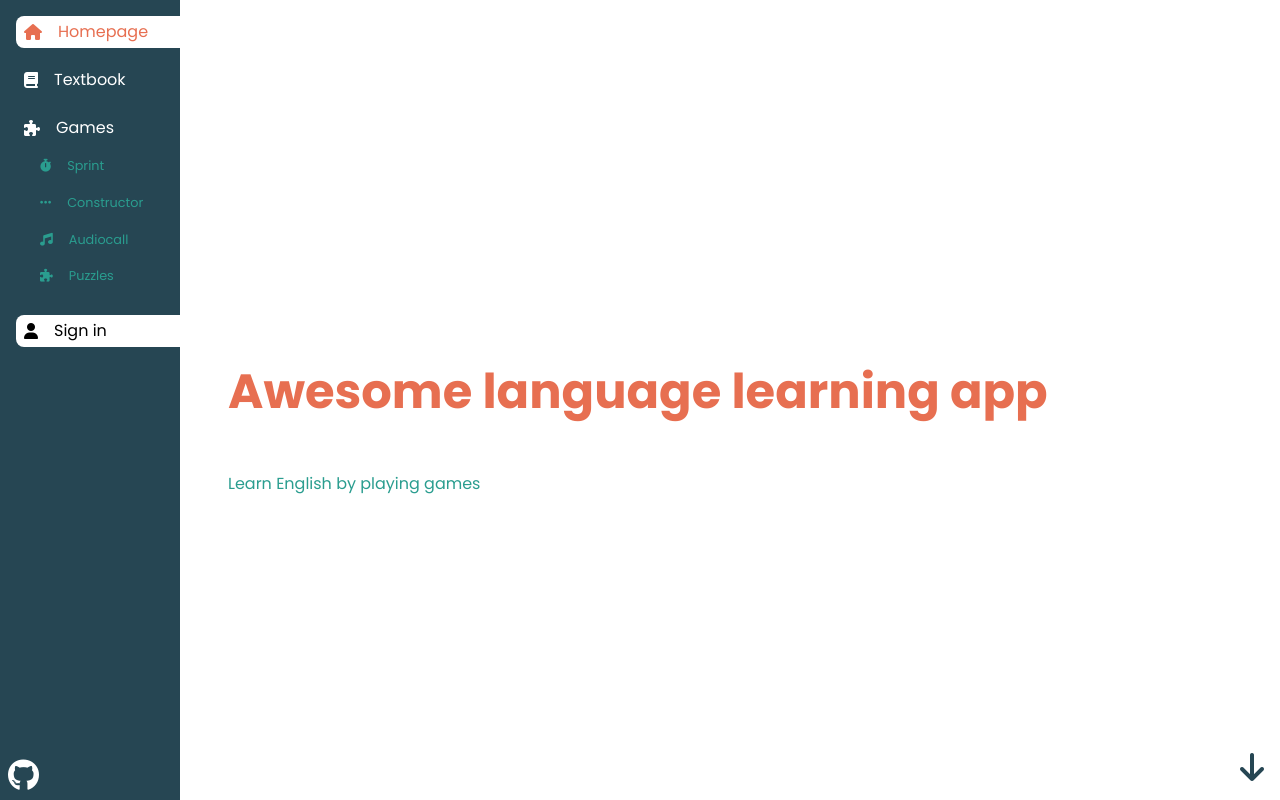
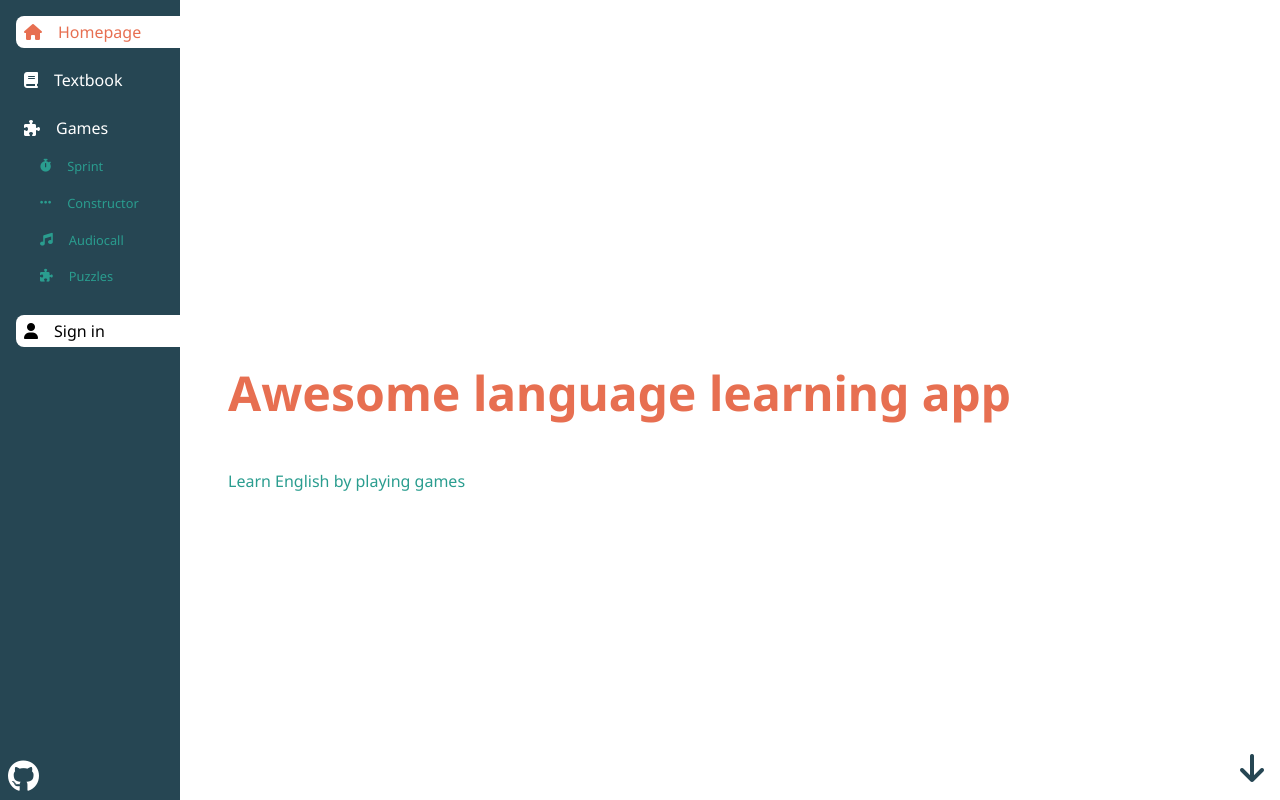
Before and after one commit to SavitskayaKseniya22/lang-app, a React (Create React App) app: page / in a window 1280 px wide. Shown: the top 800 px of the page. Built offline with nearby package versions, Linux system fonts and the light colour scheme.

Commit message:
feat: change font

```diff
--- a/src/index.css
+++ b/src/index.css
@@ -1,2 +1,2 @@
 @import-normalize;
-@import url('https://fonts.googleapis.com/css2?family=Poppins:wght@100;200;300;400;500;700;900&display=swap');
+@import url('https://fonts.googleapis.com/css2?family=Noto+Sans:ital,wght@0,100..900;1,100..900&display=swap');
--- a/src/styled/GlobalStyle.tsx
+++ b/src/styled/GlobalStyle.tsx
@@ -11,7 +11,7 @@
   }
 
   body {
-    font-family: 'Poppins', sans-serif;
+    font-family: "Noto Sans", sans-serif;
   }
 
   * {
```
